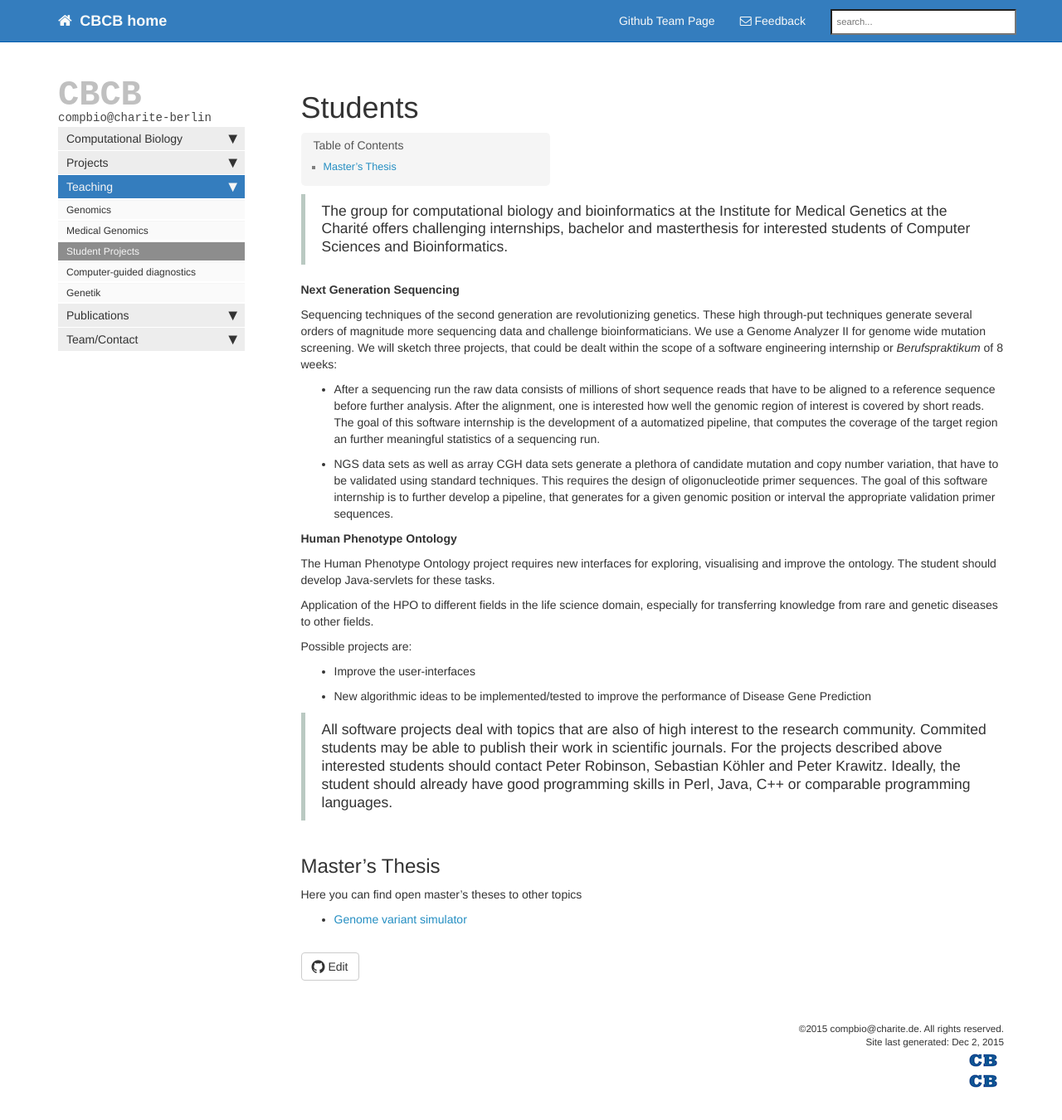
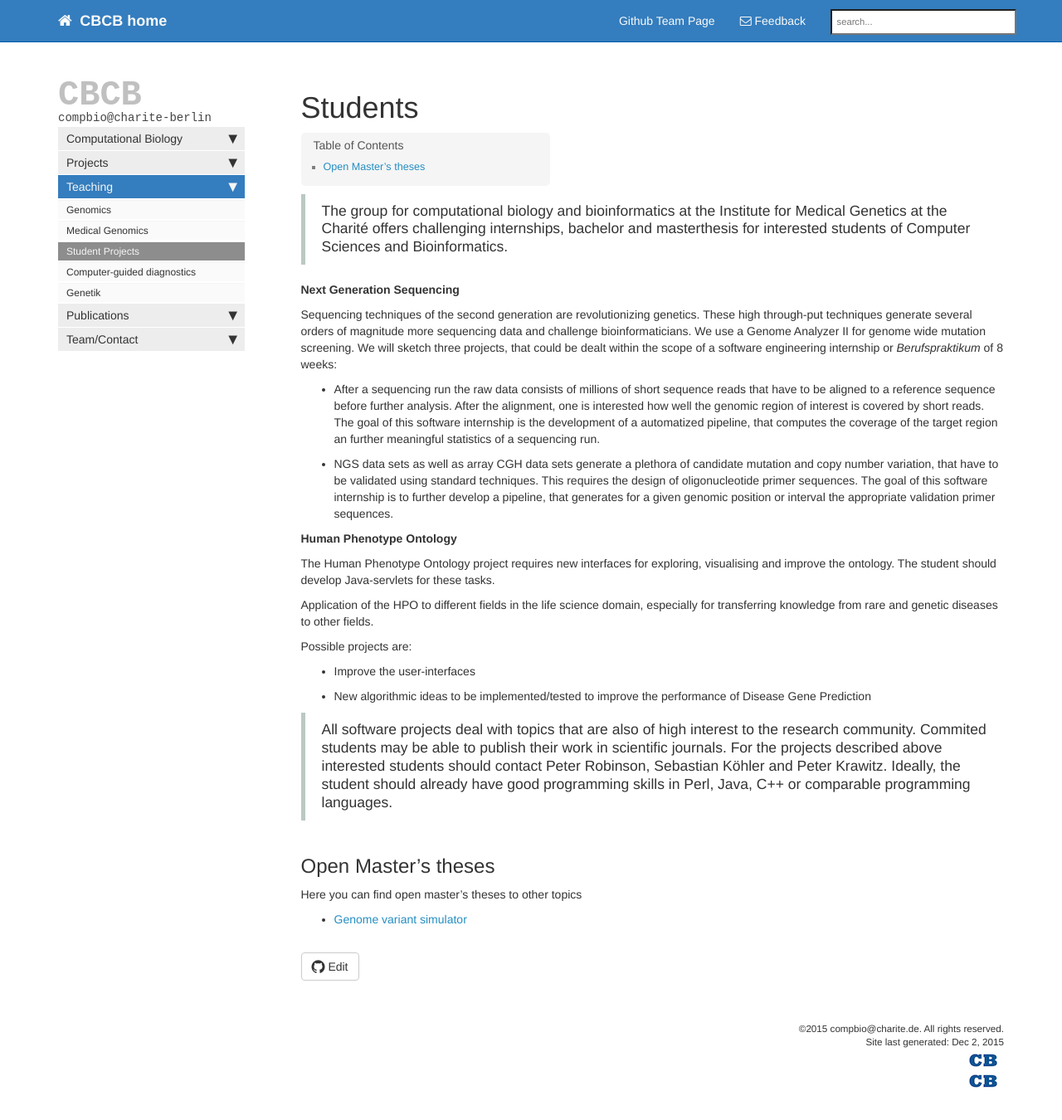
Before and after one commit to charite/charite.github.io, a Jekyll site: the page built from teaching-studprojects.md, in a window 1280 px wide and 1375 px high. Shown: the top 1350 px of the window at 83% size. Built offline with Jekyll 4.4.1, drawn with Linux system fonts in a browser that asks for light colours; nearby versions of some CDN libraries; library files that are not in the unit come from our copies; Markdown is read by kramdown in place of the engine named in the settings; comment, search, counter and statistics services are not loaded.

Commit message:
Update teaching-studprojects.md

```diff
--- a/teaching-studprojects.md
+++ b/teaching-studprojects.md
@@ -30,7 +30,7 @@ Possible projects are:
 
  >All software projects deal with topics that are also of high interest to the research community. Commited students may be able to publish their work in scientific journals. For the projects described above interested students should contact Peter Robinson, Sebastian Köhler and Peter Krawitz. Ideally, the student should already have good programming skills in Perl, Java, C++ or comparable programming languages.
 
-## Master's Thesis
+## Open Master's theses
 
 Here you can find open master's theses to other topics
 
```
